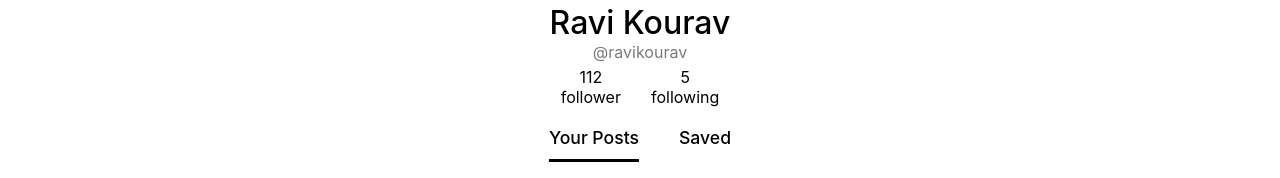
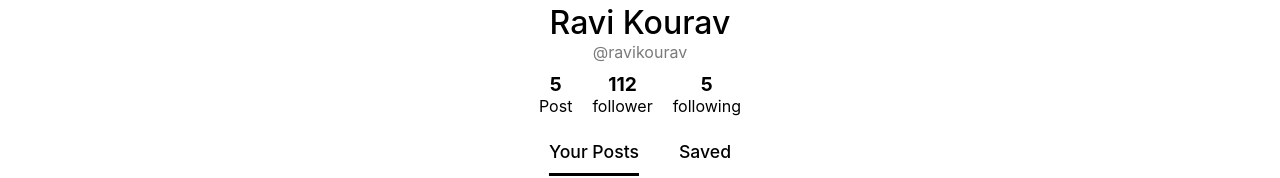
Before and after one commit to ravikourav/thinker, a React (Create React App) app: page /profile in a window 1280 px wide. Shown: the part 217-395 px from the top of the page. Built offline with nearby package versions, Linux system fonts and the light colour scheme.

Commit message:
styled profile

```diff
--- a/src/assets/layout/Profile.js
+++ b/src/assets/layout/Profile.js
@@ -26,16 +26,22 @@ function Profile() {
 
   return (
     <div className='profile-container'>
+
         <img className='profile-img' src={userImg} alt='' />
         <p className='user-name'>Ravi Kourav</p>
         <p className='user-id'>@ravikourav</p>
+
         <div className='follow-container'>
             <div>
-                <p>112</p>
+                <p className='user-data'>5</p>
+                <p>Post</p>
+            </div>
+            <div>
+                <p className='user-data'>112</p>
                 <p>follower</p>
             </div>
             <div>
-                <p>5</p>
+                <p className='user-data'>5</p>
                 <p>following</p>
             </div>
         </div>
--- a/src/assets/layout/css/Profile.css
+++ b/src/assets/layout/css/Profile.css
@@ -5,14 +5,28 @@
     justify-items: center;
 
 }
+.follow-container {
+    display: flex;
+    flex: row;
+}
+
+.follow-container div {
+    margin: 10px;
+}
 
 .profile-img {
     width: 150px;
 }
 
 p {
+    font-size: 1rem;
     margin: 0;
     text-align: center;
+}
+
+.user-data {
+    font-size: 1.2rem;
+    font-weight: bold;
 }
 
 .user-name {
@@ -23,15 +37,6 @@ p {
 .user-id {
     font-weight: 400;
     color: rgb(122, 122, 122);
-}
-
-.follow-container {
-    display: flex;
-    flex-direction: row;
-}
-
-.follow-container div {
-    margin: 5px 15px;
 }
 
 .post-container {
```
